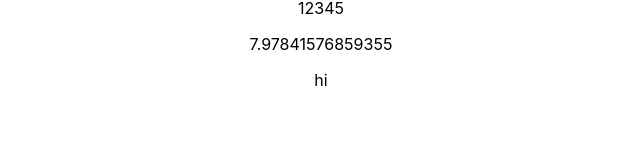
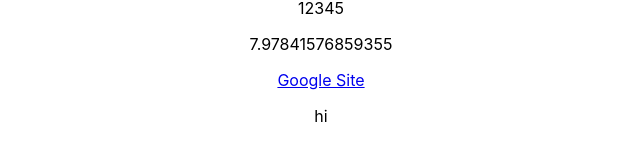
Before and after one commit to DarkinStyle/Style-blog, a JavaScript app: page / in a window 1280 px wide. Shown: the part 192-352 px from the top of the page, without its empty margins (319-959 px from the left). Built offline with nearby package versions, Linux system fonts and the light colour scheme; the HTML template or start-up script is replaced by a standard one.

Commit message:
Third commit

```diff
--- a/src/App.js
+++ b/src/App.js
@@ -5,6 +5,7 @@
   const title = 'Welcome to the new blog';
   const likes = 50;
   // const person = { name: 'yoshi', age: 30 };
+  const link = "http://www.google.com";
 
   return (
     <div className="App">
@@ -17,6 +18,7 @@
         <p>{ "hello, ninjas "}</p>
         <p>{ [1,2,3,4,5] }</p>
         <p>{ Math.random() * 10 }</p>
+        <a href={ link }>Google Site</a>
         <p>hi</p>
       </div>
     </div>
```
